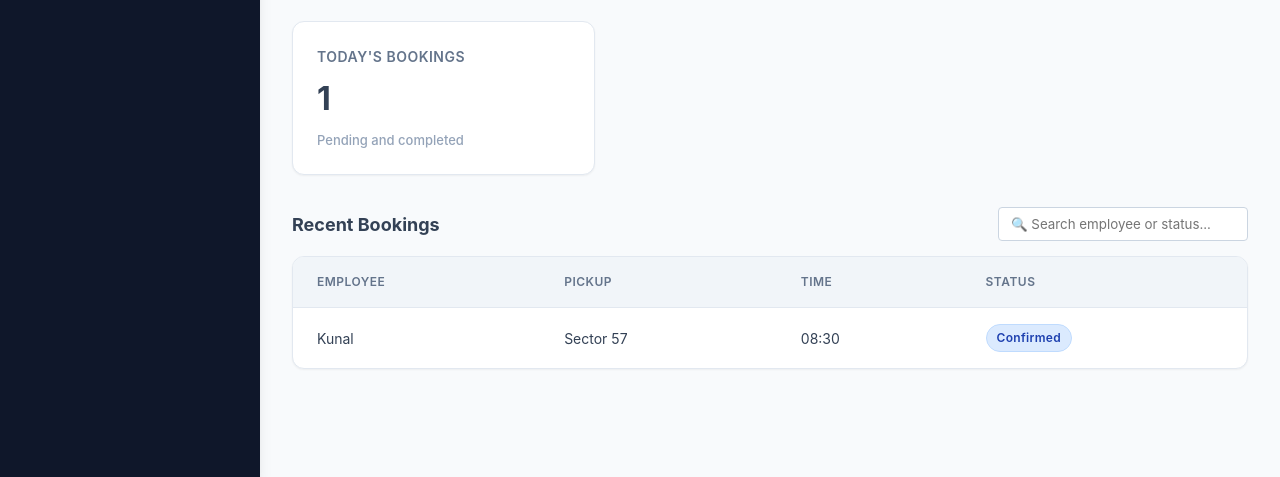
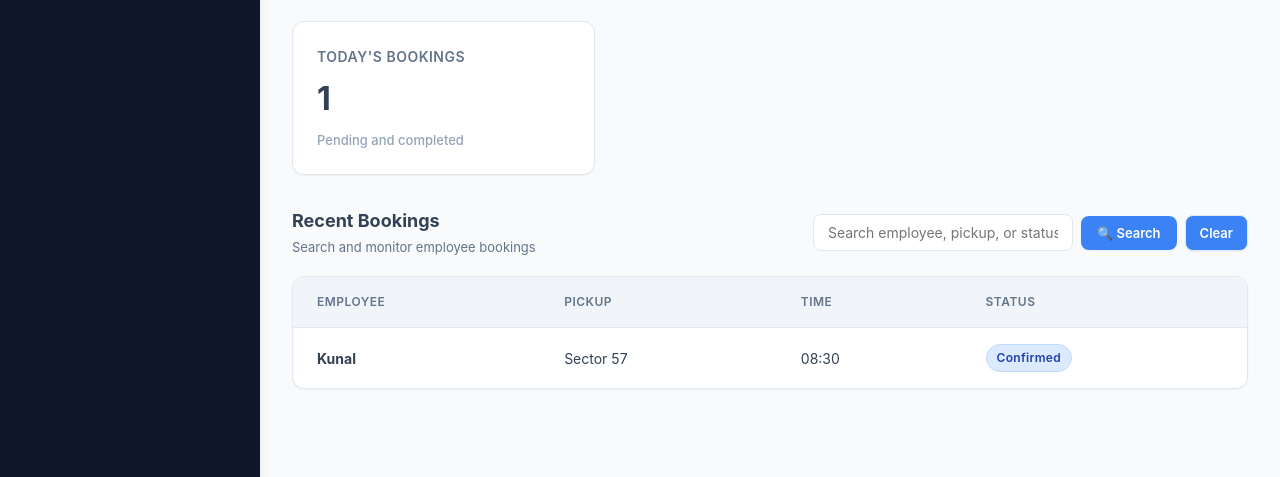
Before and after one commit to kunal9827/cap2, a website: page frontend/admin.html in a window 1280 px wide. Shown: the part 323-800 px from the top of the page. Drawn offline with Linux system fonts and the light colour scheme; sample sign-in values are in the browser's storage.

Commit message:
search feature added to see recent booking for admin

```diff
--- a/frontend/admin.html
+++ b/frontend/admin.html
@@ -58,9 +58,20 @@
                         </div>
                     </div>
 
-                    <div style="display: flex; justify-content: space-between; align-items: center; margin-bottom: 15px; flex-wrap: wrap; gap: 10px;">
-                        <h2 style="margin: 0; font-size: 18px;">Recent Bookings</h2>
-                        <input type="text" id="searchBookings" placeholder="🔍 Search employee or status..." onkeyup="filterBookings()" style="padding: 8px 12px; border-radius: 4px; border: 1px solid #cbd5e1; width: 250px;">
+                    <div style="display: flex; justify-content: space-between; align-items: center; margin-bottom: 18px; flex-wrap: wrap; gap: 12px;">
+                        <div>
+                            <h2 style="margin: 0; font-size: 18px; font-weight: 700; color: var(--text-main);">Recent Bookings</h2>
+                            <span style="font-size: 13px; color: var(--text-muted);">Search and monitor employee bookings</span>
+                        </div>
+                        <div style="display: flex; gap: 8px; align-items: center; flex-wrap: wrap;">
+                            <input type="text" id="searchBookings" placeholder="Search employee, pickup, or status..." onkeyup="handleSearchKey(event)" style="padding: 9px 14px; border-radius: var(--border-radius-md); border: 1px solid var(--border-color); background: #ffffff; width: 260px; font-size: 14px; outline: none;">
+                            <button type="button" class="btn-primary btn-sm" onclick="filterBookings()" style="padding: 9px 16px;">
+                                🔍 Search
+                            </button>
+                            <button type="button" class="btn-secondary btn-sm" onclick="clearSearch()" style="padding: 9px 14px;">
+                                Clear
+                            </button>
+                        </div>
                     </div>
 
                     <div class="table-responsive">
@@ -180,16 +191,78 @@
 
             const tbody = document.getElementById('bookingsTableBody');
             tbody.innerHTML = '';
+
+            if (bookings.length === 0) {
+                tbody.innerHTML = `
+                    <tr id="emptyBookingsRow">
+                        <td colspan="4" style="text-align: center; color: var(--text-muted); padding: 30px;">
+                            <div style="font-size: 24px; margin-bottom: 6px;">📋</div>
+                            <div style="font-weight: 600; color: var(--text-main);">No bookings recorded yet</div>
+                            <div style="font-size: 13px;">New employee reservations will appear here.</div>
+                        </td>
+                    </tr>
+                `;
+                return;
+            }
+
             bookings.forEach(b => {
                 const tr = document.createElement('tr');
+                tr.className = 'booking-row';
                 tr.innerHTML = `
-                    <td>${b.employeeName}</td>
-                    <td>${b.pickup}</td>
-                    <td>${b.time}</td>
-                    <td>${getStatusBadge(b.status)}</td>
+                    <td><strong>${b.employeeName || 'N/A'}</strong></td>
+                    <td>${b.pickup || 'N/A'}</td>
+                    <td>${b.time || 'N/A'}</td>
+                    <td>${getStatusBadge(b.status || 'Pending')}</td>
                 `;
                 tbody.appendChild(tr);
             });
+        }
+
+        function handleSearchKey(event) {
+            if (event.key === 'Enter') {
+                filterBookings();
+            } else if (document.getElementById('searchBookings').value === '') {
+                filterBookings();
+            }
+        }
+
+        function clearSearch() {
+            document.getElementById('searchBookings').value = '';
+            filterBookings();
+        }
+
+        function filterBookings() {
+            const input = document.getElementById('searchBookings').value.toLowerCase().trim();
+            const tbody = document.getElementById('bookingsTableBody');
+            const rows = tbody.querySelectorAll('tr.booking-row');
+            let visibleCount = 0;
+
+            rows.forEach(row => {
+                const text = row.innerText.toLowerCase();
+                const matches = text.includes(input);
+                row.style.display = matches ? '' : 'none';
+                if (matches) visibleCount++;
+            });
+
+            let noResultRow = document.getElementById('noSearchResultRow');
+            if (visibleCount === 0 && rows.length > 0) {
+                if (!noResultRow) {
+                    noResultRow = document.createElement('tr');
+                    noResultRow.id = 'noSearchResultRow';
+                    noResultRow.innerHTML = `
+                        <td colspan="4" style="text-align: center; color: var(--text-muted); padding: 30px;">
+                            <div style="font-size: 24px; margin-bottom: 6px;">🔍</div>
+                            <div style="font-weight: 600; color: var(--text-main);">No matching bookings found</div>
+                            <div style="font-size: 13px;">Try searching for another employee name, pickup location, or status.</div>
+                        </td>
+                    `;
+                    tbody.appendChild(noResultRow);
+                } else {
+                    noResultRow.style.display = '';
+                }
+            } else if (noResultRow) {
+                noResultRow.style.display = 'none';
+            }
         }
 
         function loadContracts() {
@@ -207,17 +280,6 @@
                 `;
                 tbody.appendChild(tr);
             });
-        }
-
-        function filterBookings() {
-            const input = document.getElementById('searchBookings').value.toLowerCase();
-            const tbody = document.getElementById('bookingsTableBody');
-            const rows = tbody.getElementsByTagName('tr');
-
-            for (let i = 0; i < rows.length; i++) {
-                const text = rows[i].innerText.toLowerCase();
-                rows[i].style.display = text.includes(input) ? '' : 'none';
-            }
         }
 
         function createContract() {
```
